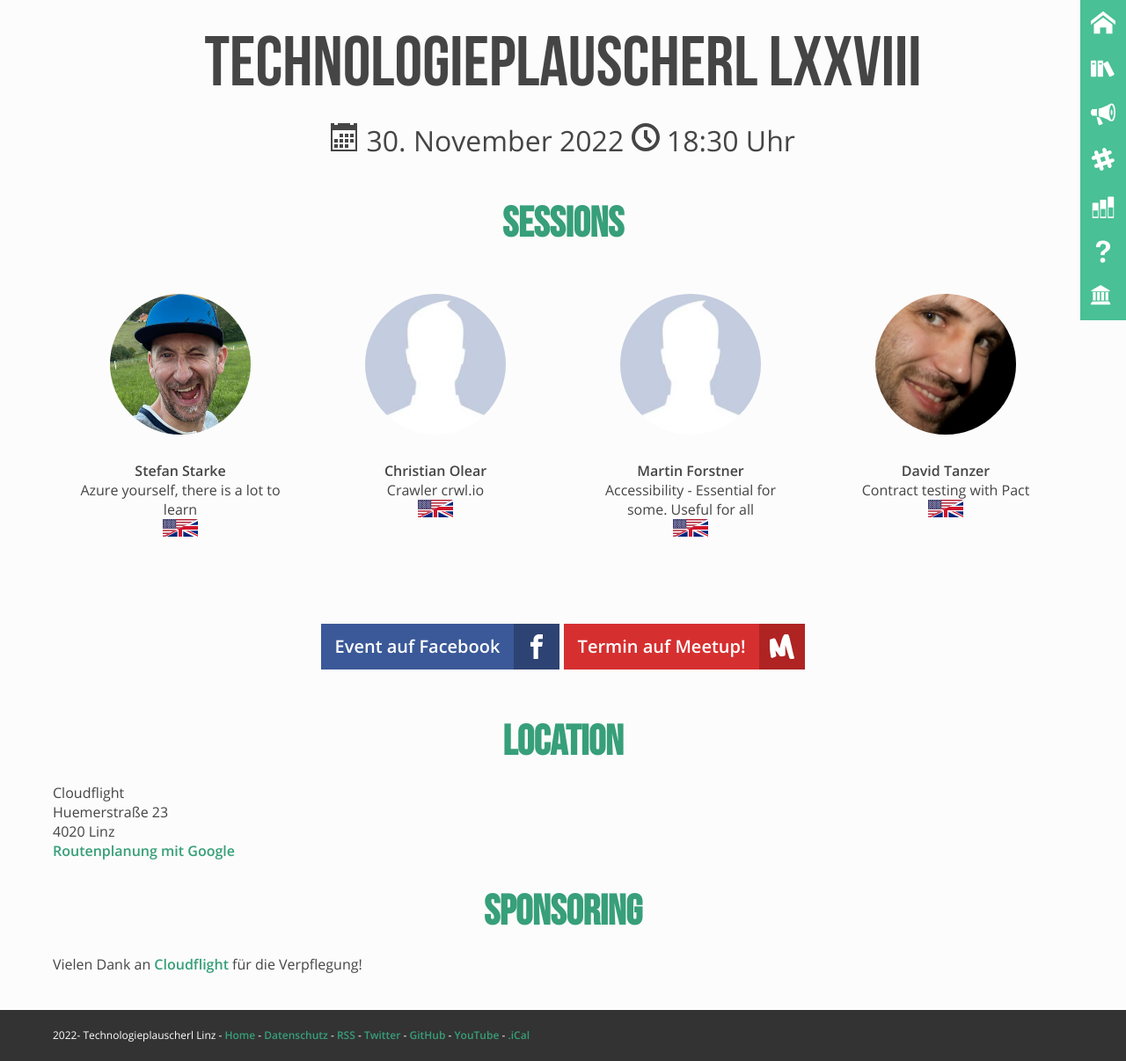
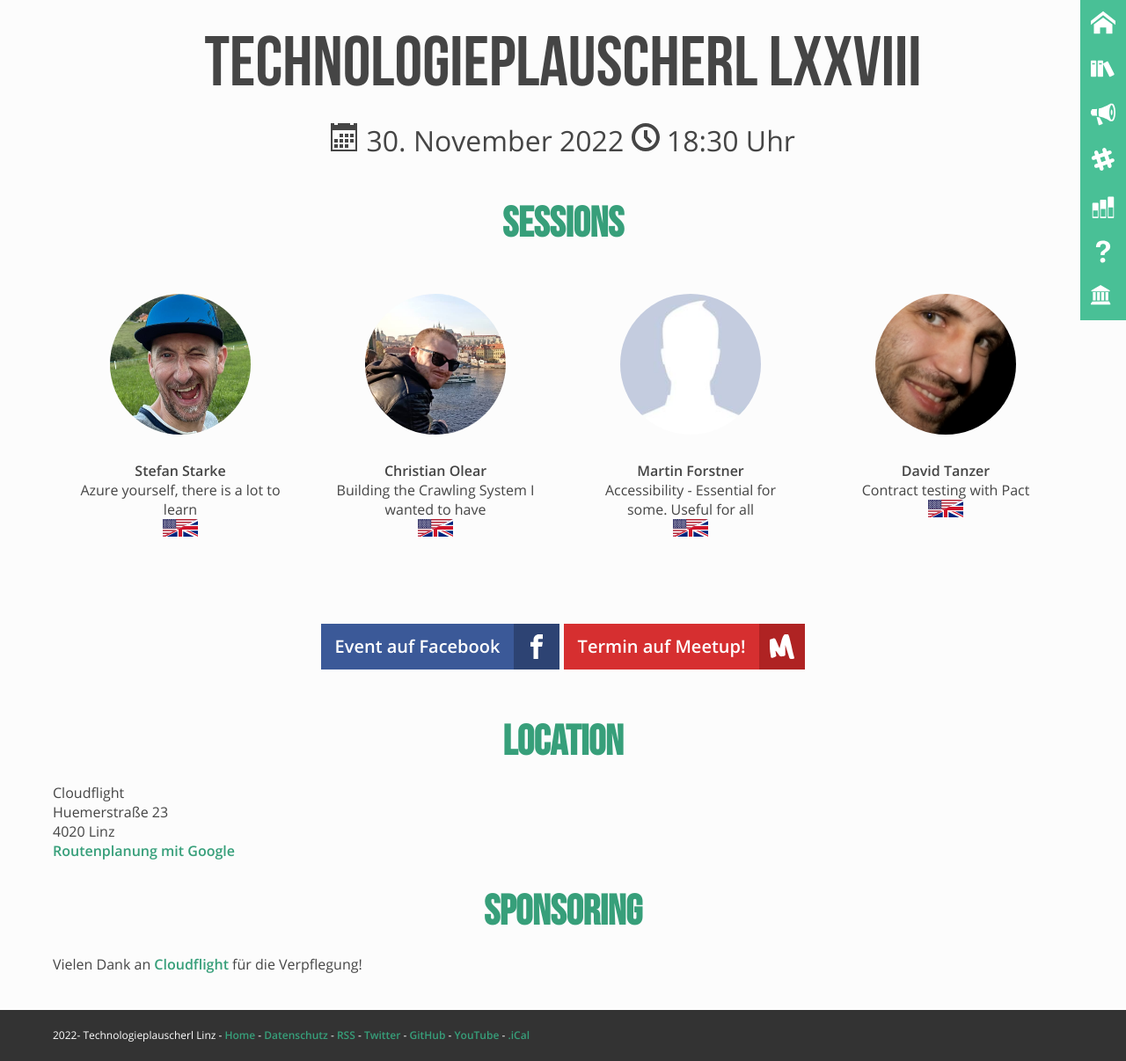
Before and after one commit to mericanAncer127/plauscherl, a Jekyll site: the page built from _plauscherl/78.html, in a window 1280 px wide. Shown: the whole page at 88% size. Built offline with Jekyll 4.4.1, drawn with Linux system fonts in a browser that asks for light colours.

Commit message:
Add speaker avatar for Christian Olear
And change talk title.

```diff
--- a/_plauscherl/78.html
+++ b/_plauscherl/78.html
@@ -32,8 +32,8 @@
    language: en
 -
    name: Christian Olear
-   talk: "Crawler crwl.io"
-   img: "/img/speaker_no_image.jpg"
+   talk: "Building the Crawling System I wanted to have"
+   img: "/img/speaker-avatars/christian-olear.jpg"
    language: en
 -
    name: Martin Forstner
```
Also changed, not shown: img/speaker-avatars/christian-olear.jpg (added).
